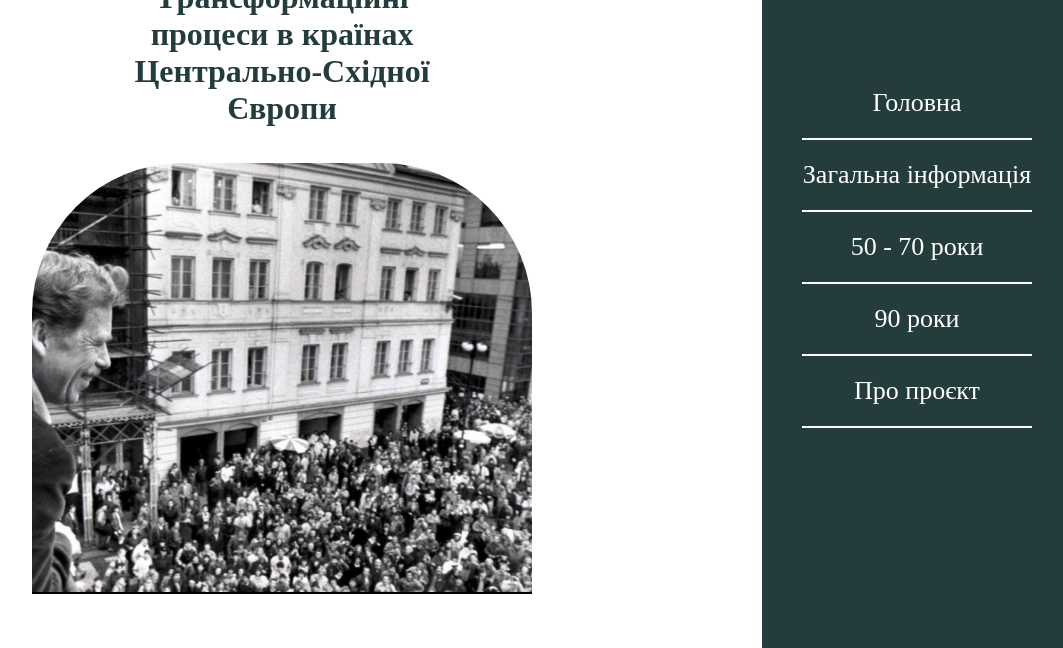
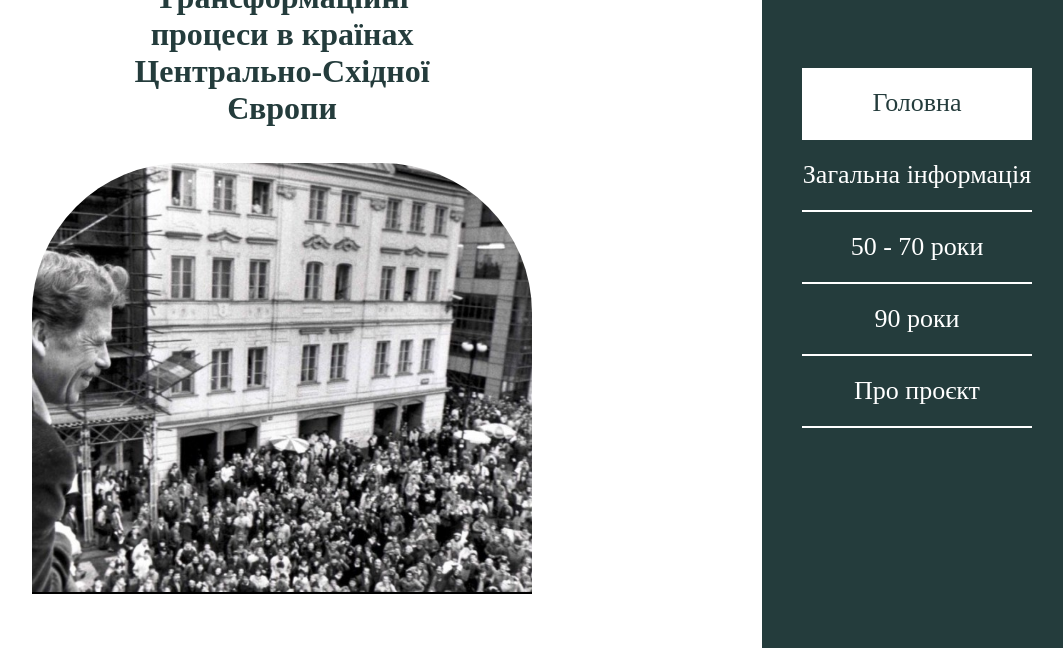
Before and after one commit to sribnaK/HistorySite, a plain HTML site: page index.html in a window 1280 px wide. Both pictures are taken after a click on the link "Головна". Shown: the part 152-800 px from the top of the page, without its empty margins (198-1261 px from the left). Drawn offline with Linux system fonts and the light colour scheme.

Commit message:
Update style.css

```diff
--- a/style.css
+++ b/style.css
@@ -198,10 +198,11 @@ body {
 }
 
 
-#home:target~#header #navigation #link-home,
+#home:target~#header #navigation #link_home,
 #general_info:target~#header #navigation #link_general_info,
 #about_project:target~#header #navigation #link_about_project,
-#years_50_70:target~#header #navigation #link_50_70_years {
+#years_50_70:target~#header #navigation #link_50_70_years,
+#years_90:target~#header #navigation #link_years_90  {
     background-color: white;
     color: rgb(36, 60, 60);
 }
```
